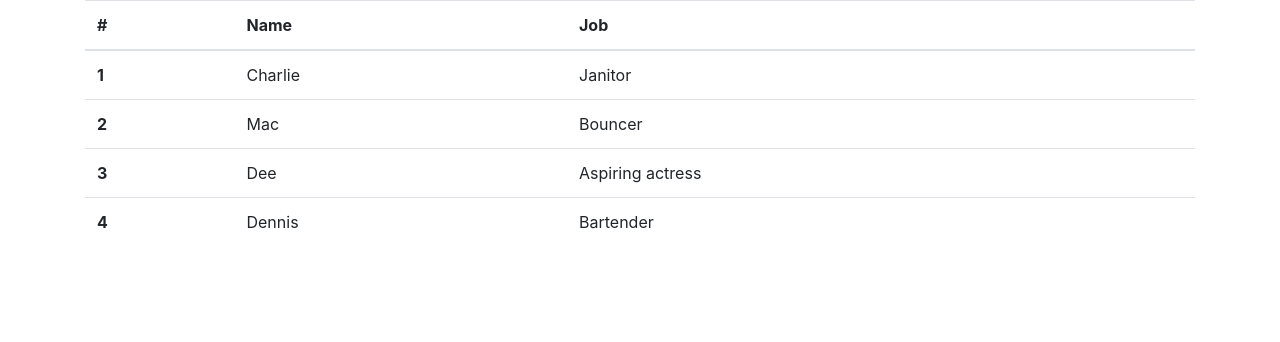
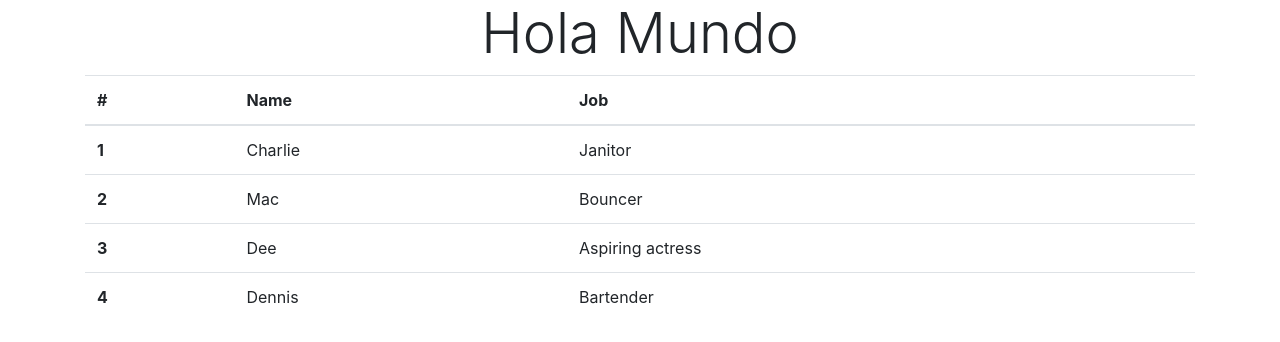
Before and after one commit to nazarenogabrielbastanzo/react-tutorial, a React (Create React App) app: page / in a window 1280 px wide. Shown: the top 342 px of the page. Built offline with nearby package versions, Linux system fonts and the light colour scheme; the HTML template or start-up script is replaced by a standard one.

Commit message:
Nuevo componente de clase personalizado

```diff
--- a/src/App.js
+++ b/src/App.js
@@ -1,10 +1,12 @@
 import React, {Component} from 'react'
+import Header from './Header'
 import Table from './Table'
 
 class App extends Component {
     render() {
         return(
             <div className="container">
+                <Header />
                 <Table />
             </div>
         )
--- /dev/null
+++ b/src/Header.js
@@ -0,0 +1,11 @@
+import React, {Component} from 'react'
+
+class Header extends Component {
+    render() {
+        return (
+            <h1 className="display-4 text-center">Hola Mundo</h1>
+        )
+    }
+}
+
+export default Header
```
